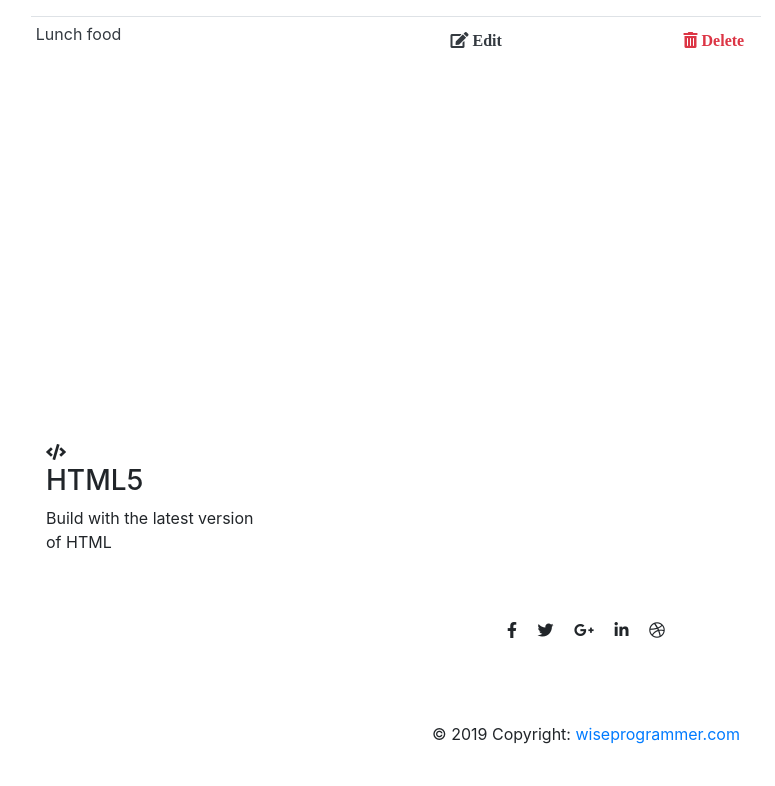
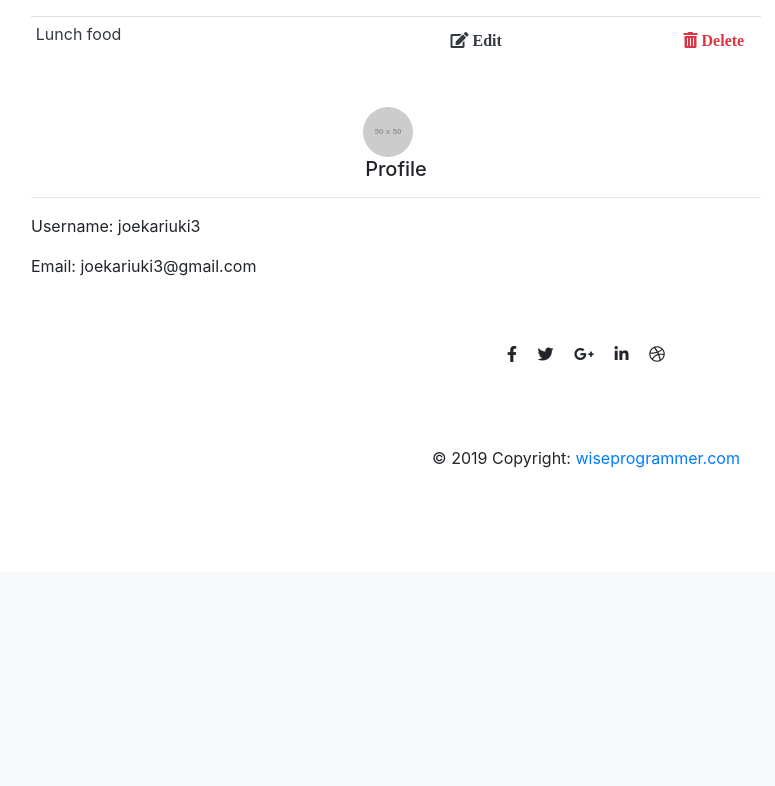
Before and after one commit to joekariuki3/mysite_blog_django, a Django app: page /user_posts/ in a window 1280 px wide. Shown: the part 228-1014 px from the top of the page, without its empty margins (54-829 px from the left). After the commit the page ends 696 px from the top, so only its background shows below. Run offline with Django 3.2, Linux system fonts and the light colour scheme; a user stored in the database is signed in; data comes from the database, SQL or seed files in the repository; both versions use the stored data as it was after the commit; grey boxes labelled with a size stand in for pictures from a placeholder-image service; some libraries are stand-ins or nearby versions.

Commit message:
made comment date batter, added profile details in user_posts

```diff
--- a/blog/models.py
+++ b/blog/models.py
@@ -28,8 +28,8 @@ class Comment(models.Model):
         'blog.Post', on_delete=models.CASCADE, related_name='comments')
     author = models.CharField(max_length=200)
     text = models.TextField()
-    created_date = models.DateField(default=timezone.now)
-    approve_date = models.DateField(blank=True, null=True)
+    created_date = models.DateTimeField(default=timezone.now)
+    approve_date = models.DateTimeField(blank=True, null=True)
     approved = models.BooleanField(default=False)
 
     def approve(self):
--- a/blog/static/styles/blog.css
+++ b/blog/static/styles/blog.css
@@ -59,5 +59,6 @@ footer {
 }
 
 div.scrollable {
-  height: 400px;
+  height: auto;
   overflow: auto;
+  max-height: 400px;
--- a/blog/templates/blog/user_posts.html
+++ b/blog/templates/blog/user_posts.html
@@ -68,10 +68,16 @@
         {% endif %}
     </div>
 </div>
+    <div class="">
 
-<div class="col-xs-12 col-sm-6 col-md-4">
-    <i class="fas fa-code"></i>
-    <h3>HTML5</h3>
-    <P>Build with the latest version of HTML</P>
-</div>
+        <div class="text-center">
+            <img class=" mr-3 rounded-circle" src="http://placehold.it/50x50" alt="">
+            <h5 >Profile</h3>
+        </div>
+        <hr>
+         <div class=" ">
+        <p>Username: {{user}}</p>
+        <p>Email: {{user.email}}</p>
+        </div>
+    </div>
 {% endblock %}
--- a/blog/views.py
+++ b/blog/views.py
@@ -184,5 +184,5 @@ def user_posts(request):
     user_pk = User.objects.get(username=user).pk
     user_posts = Post.objects.filter(author=user_pk)
     post_count = user_posts.count()
-    stuff_for_frontend = {'user_posts': user_posts, 'post_count': post_count}
+    stuff_for_frontend = {'user_posts': user_posts, 'post_count': post_count, 'user': user}
     return render(request, 'blog/user_posts.html', stuff_for_frontend )
```
Also changed, not shown: blog/templates/blog/post_detail.html (+5 -2 lines), blog/templates/blog/post_list.html (+4 -5 lines), blog/migrations/0015_auto_20191212_2122.py (added), db.sqlite3.
